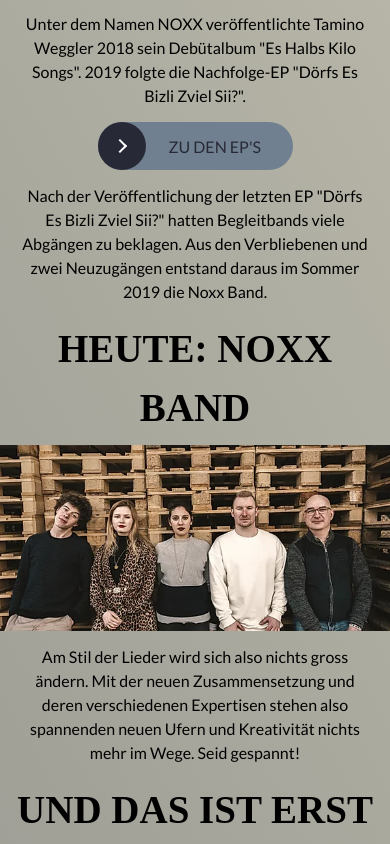
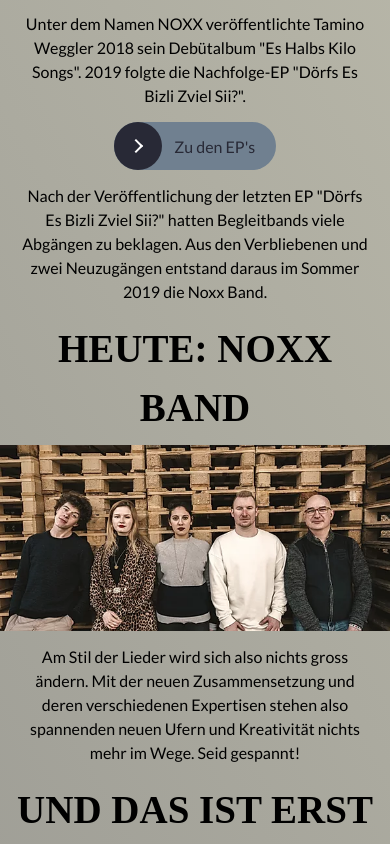
Before and after one commit to weeebr/noxx, a React (Create React App) app: page / in a window 390 px wide. Shown: the part 2280-3124 px from the top of the page. Built offline with nearby package versions, Linux system fonts and the light colour scheme; a web font is replaced by a local one.

Commit message:
remove whitespace at the right side on mobile

```diff
--- a/src/page-components/LinkButton.js
+++ b/src/page-components/LinkButton.js
@@ -25,6 +25,11 @@ const Wrapper = styled.div`
       ${breakpoint(device.tablet)} {
         width: 195px;
       }
+
+      ${breakpoint(device.phone)} {
+        width: 162px;
+      }
+
       .circle {
         transition: all 0.45s cubic-bezier(0.65, 0, 0.076, 1);
         position: relative;
@@ -34,6 +39,7 @@ const Wrapper = styled.div`
         height: 3rem;
         background: #282936;
         border-radius: 1.625rem;
+
         .icon {
           transition: all 0.45s cubic-bezier(0.65, 0, 0.076, 1);
           position: absolute;
@@ -75,6 +81,10 @@ const Wrapper = styled.div`
         text-align: center;
         padding-left: 10px;
         text-transform: uppercase;
+
+        ${breakpoint(device.phone)} {
+          text-transform: none;
+        }
       }
     }
     &:hover {
@@ -94,11 +104,11 @@ const Wrapper = styled.div`
   }
 `;
 
-const LinkButton = ({ link, text }) => {
+const LinkButton = ({ link, text, width }) => {
   return (
     <Wrapper>
       <a href={link}>
-        <button className="learn-more">
+        <button className="learn-more" style={{ width }}>
           <span className="circle" aria-hidden="true">
             <span className="icon arrow"></span>
           </span>
--- a/src/pages/Bio.js
+++ b/src/pages/Bio.js
@@ -25,7 +25,7 @@ const Bio = ({ openVideo }) => {
           alignItems: "center",
         }}
       >
-        <LinkButton link="#" text="Zu den EP's" />
+        <LinkButton style={{ width: 195 }} link="#" text="Zu den EP's" />
       </div>
       <p>
         Nach der Veröffentlichung der letzten EP "Dörfs Es Bizli Zviel Sii?"
@@ -72,6 +72,7 @@ const Bio = ({ openVideo }) => {
         <LinkButton
           link="https://wemakeit.com/projects/noxx-mimimi-ep"
           text="Zur Kampagne"
+          width={195}
         />
         <br />
         <YoutubePreview
--- a/src/pages/Kontakt.js
+++ b/src/pages/Kontakt.js
@@ -53,10 +53,14 @@ const SignupForm = styled.div`
   button {
     background: slategray;
     border-radius: 40px;
-    text-transform: uppercase;
     font-family: LatoRegular;
     padding: 10px 26px;
     cursor: pointer;
+    text-transform: uppercase;
+
+    ${breakpoint(device.phone)} {
+      text-transform: none;
+    }
   }
 `;
 
```
